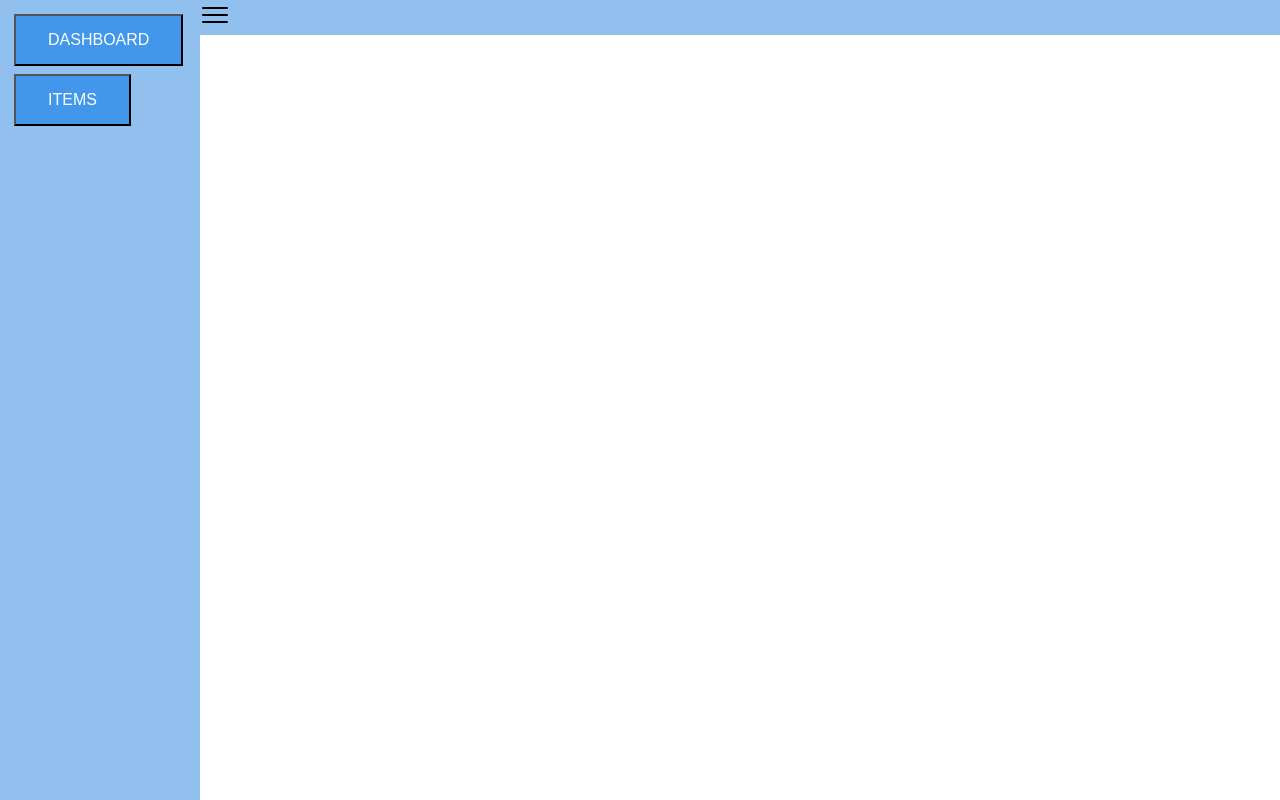
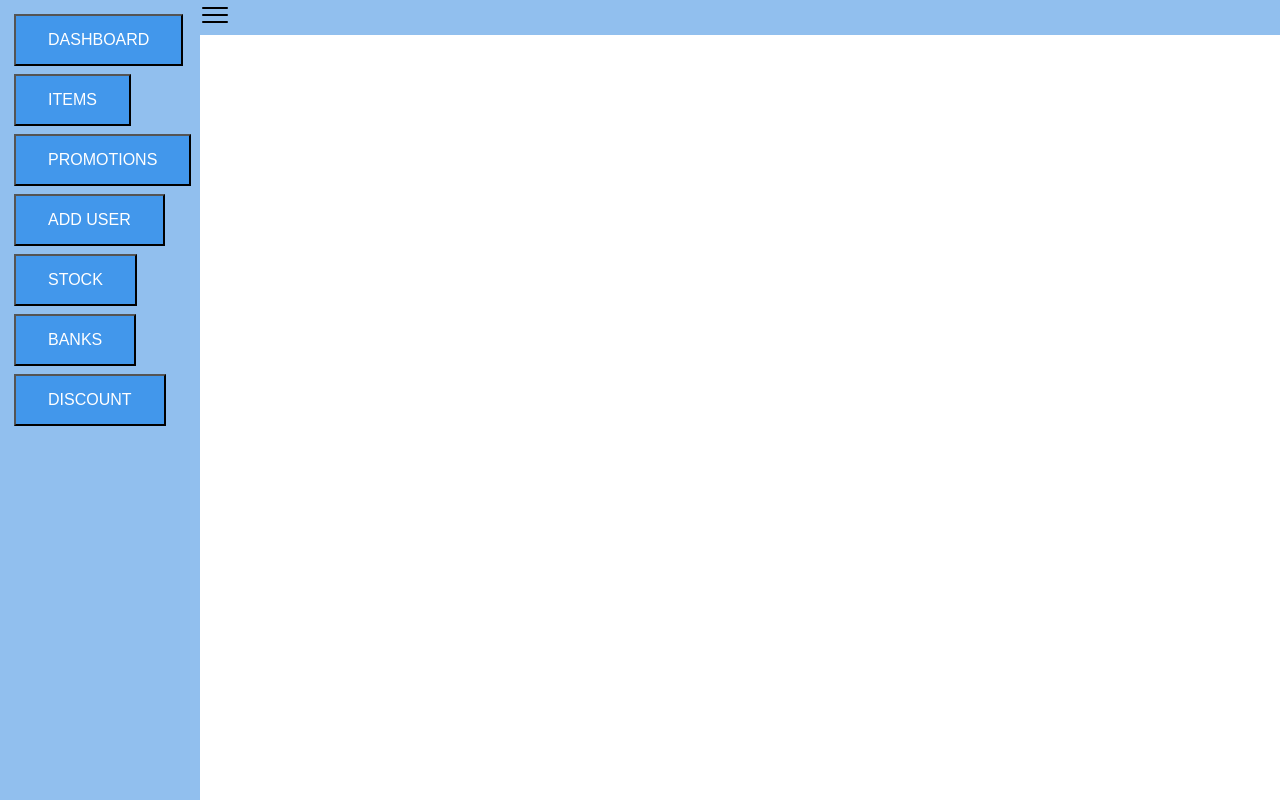
Before and after one commit to chamindumo/pos, a React (Create React App) app in the folder pos/: page /Admin in a window 1280 px wide. Both pictures are taken after a click on the link 640 px from the left and 17 px from the top of the page. Shown: the top 800 px of the page. Built offline with nearby package versions, Linux system fonts and the light colour scheme.

Commit message:
Add table to Dashboard

```diff
--- a/pos/src/Components/NavBar.js
+++ b/pos/src/Components/NavBar.js
@@ -6,15 +6,52 @@ import { Link } from 'react-router-dom';
 
 const NavBar = () => {
     const [isSidePanelOpen, setIsSidePanelOpen] = useState(false);
+    const [showTable, setShowTable] = useState(false); // State to toggle table visibility
+    const [tableData, setTableData] = useState([]); // State to store table data
+
 
     const handleLogoClick = () => {
         // Handle the click event here (e.g., navigate to another page, toggle a menu, etc.)
         setIsSidePanelOpen(!isSidePanelOpen);
     };
     const handleclick = () => {
-      console.log('Button clicked!');
-    // You can call other functions or perform any action here
-  };
+  console.log('Button clicked!');
+  const data = [
+    { id: 1, name: 'Alice', age: 30 },
+    { id: 2, name: 'Bob', age: 25 },
+    { id: 3, name: 'Charlie', age: 40 },
+  ];
+  setTableData(data); // Set table data
+  setShowTable(true); // Show the table
+};
+const hideTable = () => {
+setShowTable(false); // Hide the table
+};
+
+  function MyTable({ data }) {
+  return (
+    <table>
+      <thead>
+        <tr>
+          <th>ID</th>
+          <th>Name</th>
+          <th>Age</th>
+        </tr>
+      </thead>
+      <tbody>
+        {/* Check if data is defined before mapping over it */}
+        {data && data.map((row) => (
+          <tr key={row.id}>
+            <td>{row.id}</td>
+            <td>{row.name}</td>
+            <td>{row.age}</td>
+          </tr>
+        ))}
+      </tbody>
+    </table>
+  );
+}
+
     const navStyle = {
         background: '#91bfee',
         padding: '10px',
@@ -49,6 +86,7 @@ const NavBar = () => {
     {isSidePanelOpen && (
       <div style={{ width: '200px', height: '100vh', background: '#91bfee', position: 'fixed', top: 0, left: 0, zIndex: 1 }}>
         <div className='Sidebar'>
+
         <button
           className={Admin.Btn_side}
           onClick={handleclick}
@@ -66,6 +104,7 @@ const NavBar = () => {
 >
   DASHBOARD
 </button>
+
 <button
           className={Admin.Btn_side}
           onClick={handleclick}
@@ -83,7 +122,91 @@ const NavBar = () => {
 >
   ITEMS
 </button>
-
+<button
+          className={Admin.Btn_side}
+          onClick={handleclick}
+          style={{
+          backgroundColor: '#4297eb',
+          color: 'white',
+          padding: '15px 32px',
+          textAlign: 'center',
+          textDecoration: 'none',
+          display: 'inline-block',
+          fontSize: '16px',
+          margin: '4px 2px',
+          cursor: 'pointer'
+    }}
+>
+  PROMOTIONS
+</button>
+<button
+          className={Admin.Btn_side}
+          onClick={handleclick}
+          style={{
+          backgroundColor: '#4297eb',
+          color: 'white',
+          padding: '15px 32px',
+          textAlign: 'center',
+          textDecoration: 'none',
+          display: 'inline-block',
+          fontSize: '16px',
+          margin: '4px 2px',
+          cursor: 'pointer'
+    }}
+>
+  ADD USER
+</button>
+<button
+          className={Admin.Btn_side}
+          onClick={handleclick}
+          style={{
+          backgroundColor: '#4297eb',
+          color: 'white',
+          padding: '15px 32px',
+          textAlign: 'center',
+          textDecoration: 'none',
+          display: 'inline-block',
+          fontSize: '16px',
+          margin: '4px 2px',
+          cursor: 'pointer'
+    }}
+>
+  STOCK
+</button>
+<button
+          className={Admin.Btn_side}
+          onClick={handleclick}
+          style={{
+          backgroundColor: '#4297eb',
+          color: 'white',
+          padding: '15px 32px',
+          textAlign: 'center',
+          textDecoration: 'none',
+          display: 'inline-block',
+          fontSize: '16px',
+          margin: '4px 2px',
+          cursor: 'pointer'
+    }}
+>
+  BANKS
+</button>
+<button
+          className={Admin.Btn_side}
+          onClick={handleclick}
+          style={{
+          backgroundColor: '#4297eb',
+          color: 'white',
+          padding: '15px 32px',
+          textAlign: 'center',
+          textDecoration: 'none',
+          display: 'inline-block',
+          fontSize: '16px',
+          margin: '4px 2px',
+          cursor: 'pointer'
+    }}
+>
+  DISCOUNT
+</button>
 
         </div>
 
@@ -105,6 +228,13 @@ const NavBar = () => {
     >
       <img src="./Icon/icons8-menu-30.png" alt="Logo" style={{ marginRight: 'auto' }} />
     </a>
+   {/* Conditionally render the table */}
+   {showTable && (
+        <div style={{ marginLeft: '220px' }}>
+          <button onClick={hideTable}>Hide Table</button>
+          <MyTable data={tableData} />
+        </div>
+      )}
 
     <ul style={{ listStyle: 'none', margin: 0, padding: 0 }}>
       {/* Your list items go here */}
```
